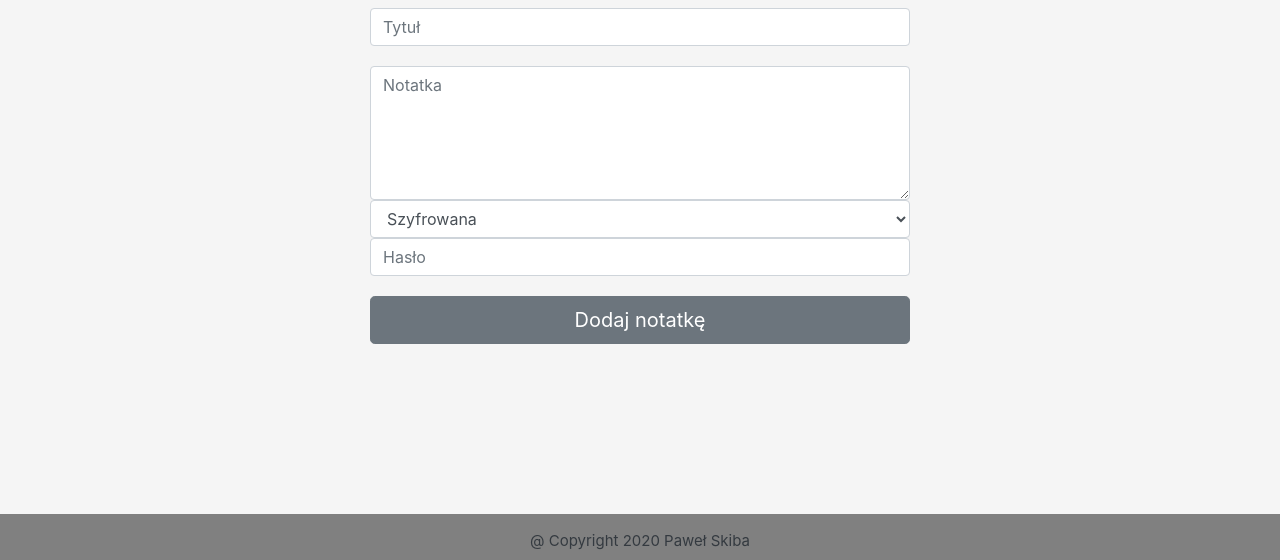
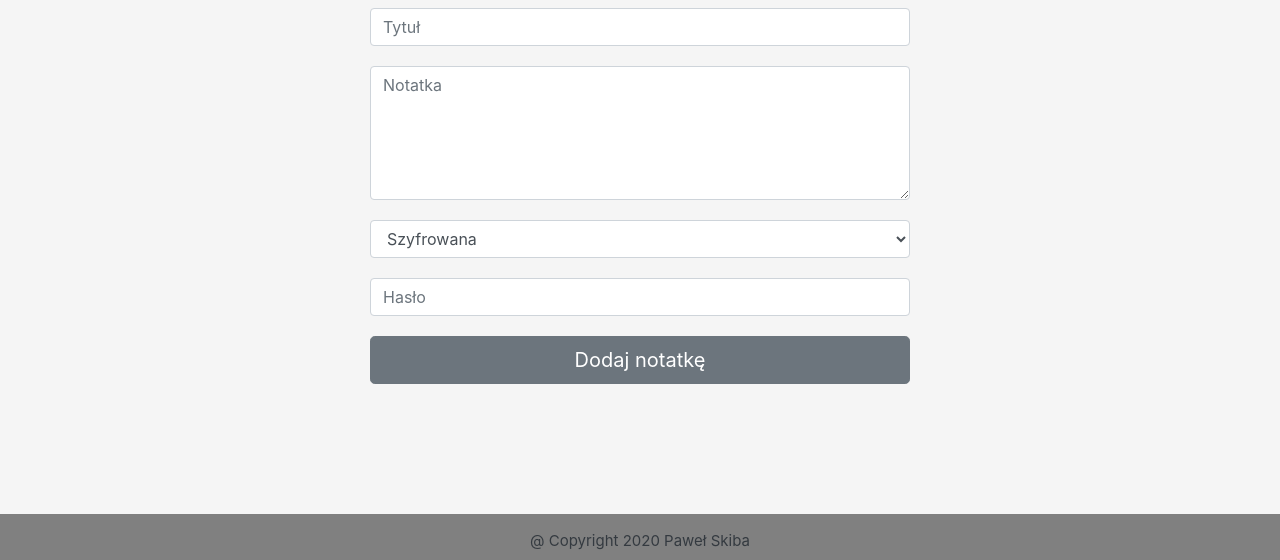
Before and after one commit to pawellski/SecureApp, a Flask app: template modules/uwsgi-flask/app/templates/user_notes.html in a window 1280 px wide. Shown: the part 240-800 px from the top of the page. Run offline with Flask 2, Linux system fonts and the light colour scheme; the template is opened without the code that fills it, so the values that code supplies are empty; some libraries are stand-ins or nearby versions.

Commit message:
Updated styeles.

```diff
--- a/modules/uwsgi-flask/app/static/styles/style.css
+++ b/modules/uwsgi-flask/app/static/styles/style.css
@@ -50,7 +50,13 @@ footer {
     font-size: 15px;
 }
 
-#singin-submit-button, #signup-submit-button, #restore-password-button {
+#singin-submit-button,
+#signup-submit-button,
+#restore-password-button,
+#textarea-note,
+#select-note,
+#password-note,
+#add-note-button {
     margin-bottom: 20px;
 }
 
@@ -81,3 +87,7 @@ meter[value="1"]::-moz-meter-bar { background: red; }
 meter[value="2"]::-moz-meter-bar { background: yellow; }
 meter[value="3"]::-moz-meter-bar { background: orange; }
 meter[value="4"]::-moz-meter-bar { background: green; }
+
+select.form-control {
+    -webkit-appearance: menulist;
+}
```
